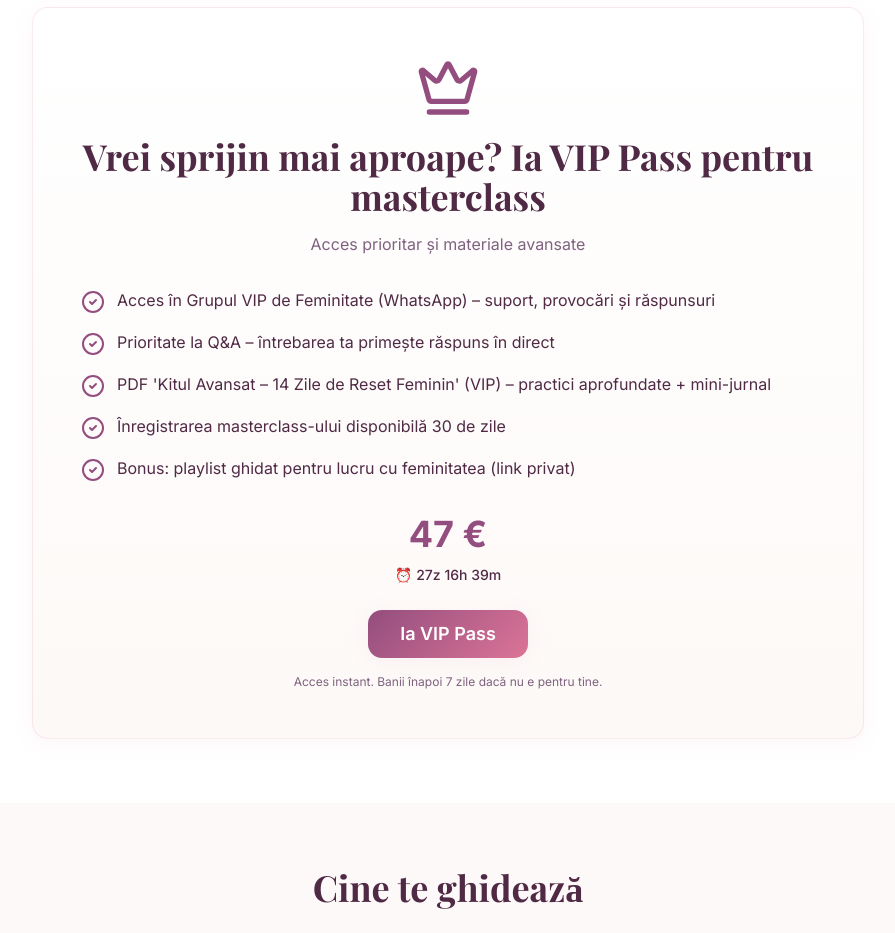
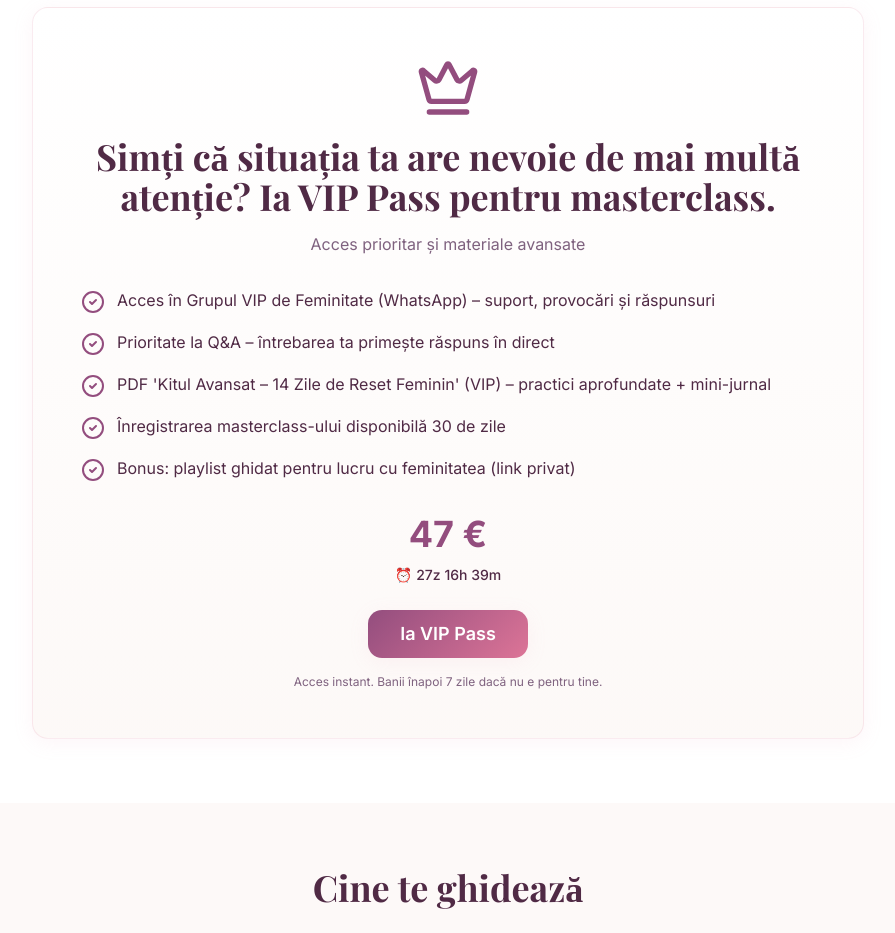
Before and after one commit to Macarieeee/femlab-bloom-boost, a React (Vite) app: page / in a window 1280 px wide. Shown: the part 3300-4233 px from the top of the page, without its empty margins (192-1087 px from the left). Built offline with nearby package versions, Linux system fonts and the light colour scheme; the HTML template or start-up script is replaced by a standard one.

Commit message:
Update VIP Pass heading
Update the heading for the VIP Pass section to "Simți că situația ta are nevoie de mai multă atenție? Ia VIP Pass pentru masterclass."

```diff
--- a/src/pages/Index.tsx
+++ b/src/pages/Index.tsx
@@ -263,7 +263,7 @@ const Index = () => {
               <div className="text-center mb-8">
                 <Crown className="w-16 h-16 mx-auto mb-4 text-accent" />
                 <h2 className="font-serif text-3xl md:text-4xl font-bold mb-4">
-                  Vrei sprijin mai aproape? Ia VIP Pass pentru masterclass
+                  Simți că situația ta are nevoie de mai multă atenție? Ia VIP Pass pentru masterclass.
                 </h2>
                 <p className="text-muted-foreground">Acces prioritar și materiale avansate</p>
               </div>
```
